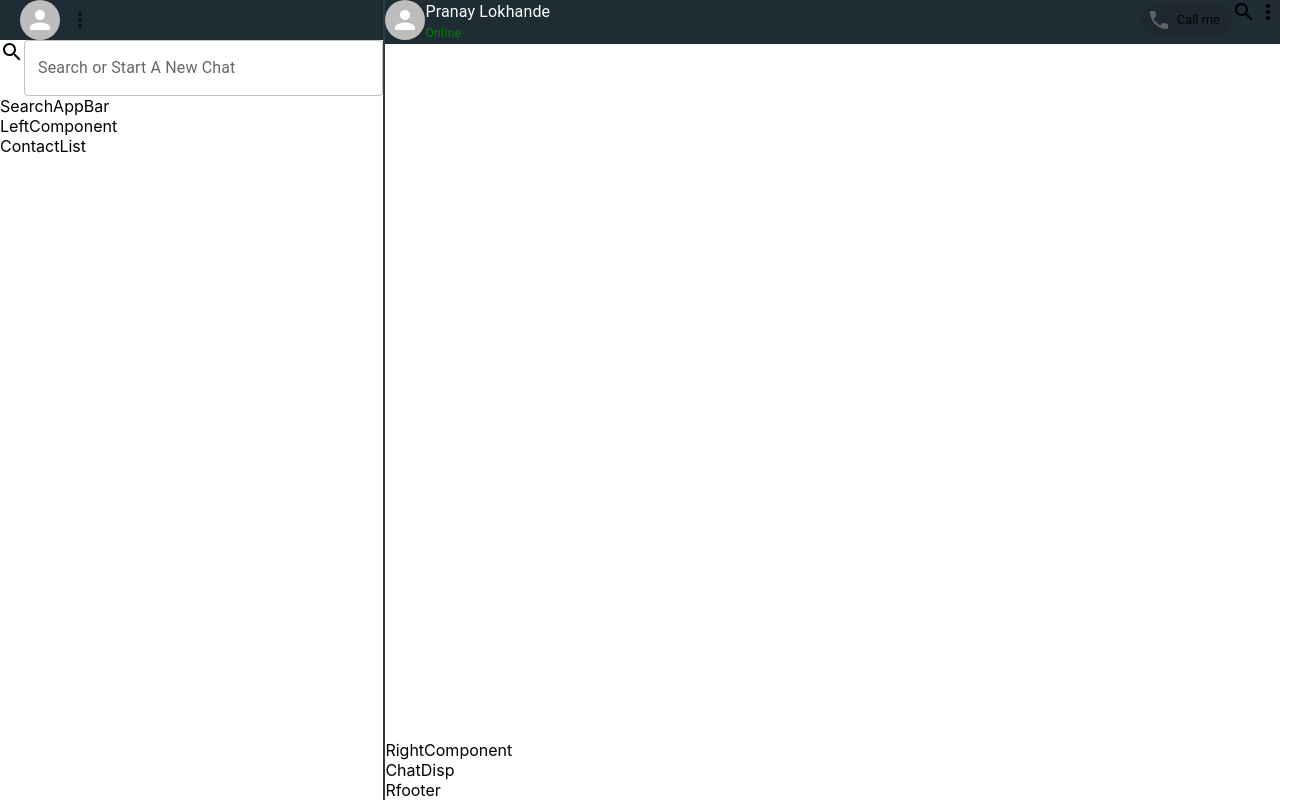
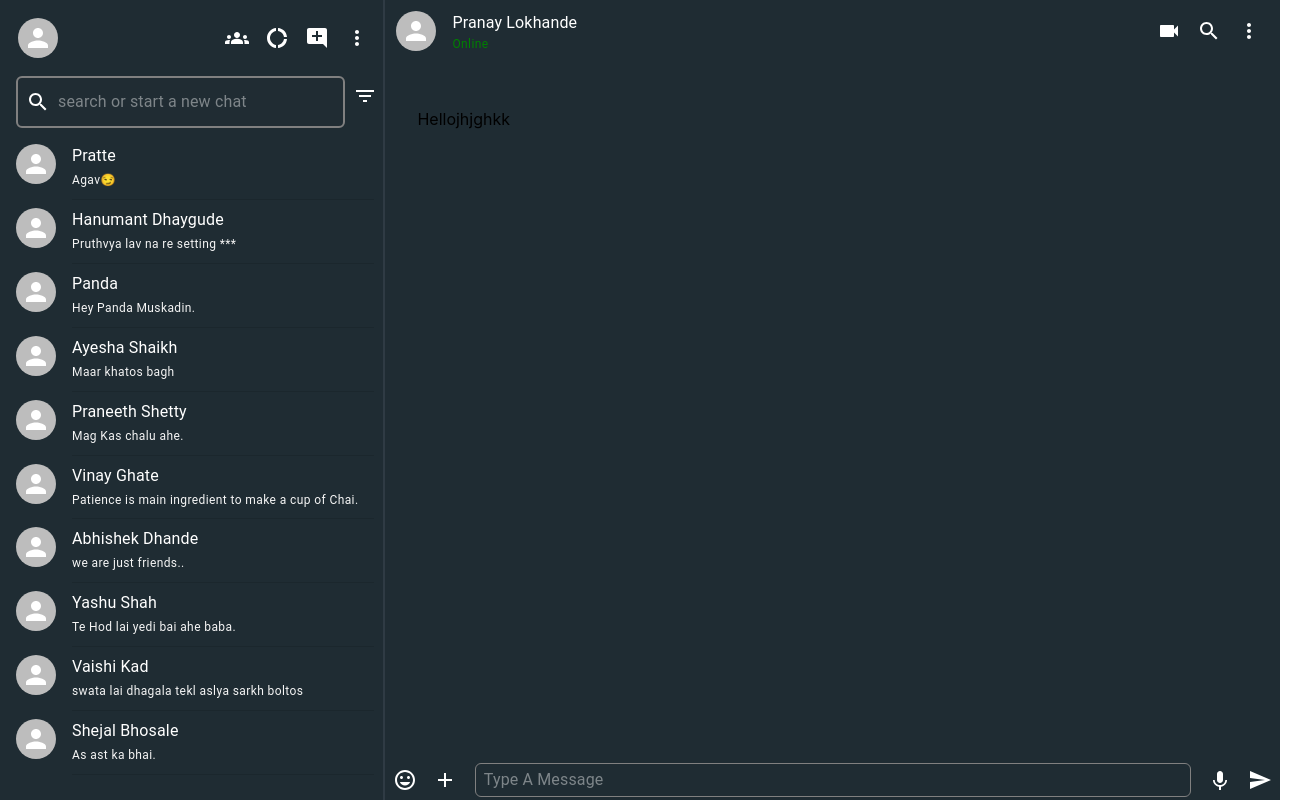
Before and after one commit to pruthvi-ays-max32/KyaBoltiPublic, a React (Create React App) app: page / in a window 1280 px wide. Shown: the whole page, 1312 px wide, since content can reach past the window. Built offline with nearby package versions, Linux system fonts and the light colour scheme.

Commit message:
Second Commit

```diff
--- a/src/Component/HomePage.jsx
+++ b/src/Component/HomePage.jsx
@@ -1,17 +1,31 @@
 import React from 'react'
 import LeftComponent from './LeftComponent'
 import RightComponent from './RightComponent'
-import {Box, AppBar} from '@mui/material'
+import {Box} from '@mui/material'
 
 export default function HomePage() {
+
+
+    const Contactlist = [
+        {id:1, name: "Pratte", contactNo : "1182451480", msg:"Agav😏"},
+        {id:2, name:"Hanumant Dhaygude", contactNo:"721907384", msg :"Pruthvya lav na re setting *** "},
+        {id:3, name:"Panda", contactNo:"8787876692", msg : "Hey Panda Muskadin."},
+        {id:4, name: "Ayesha Shaikh", contactNo : "1182451433", msg:"Maar khatos bagh"},
+        {id:5, name:"Praneeth Shetty", contactNo:"7219000099", msg :"Mag Kas chalu ahe."},
+        {id:6, name:"Vinay Ghate", contactNo:"8888886692", msg : "Patience is main ingredient to make a cup of Chai."},
+        {id:7, name:"Abhishek Dhande", contactNo:"721907384", msg :"we are just friends.."},
+        {id:8, name:"Yashu Shah", contactNo:"8787876692", msg : "Te Hod lai yedi bai ahe baba."},
+        {id:9, name: "Vaishi Kad", contactNo : "1182451433", msg:"swata lai dhagala tekl aslya sarkh boltos"},
+        {id:10, name:"Shejal Bhosale", contactNo:"7219000099", msg :"As ast ka bhai."},
+    ]
+
     return (
-        <Box display='flex' flexDirection={'row'} height={'100vh'}>
+        <Box display='flex' flexDirection={'row'} height={'100vh'} width={'100vw'}>
 
-            <LeftComponent />
+            <LeftComponent Contactlist={Contactlist}/>
             <Box sx={{border:".05px solid #2f3b44"}}/>
             <RightComponent />
 
         </Box>
-
     )
 }
--- a/src/Component/Left/ContactList.jsx
+++ b/src/Component/Left/ContactList.jsx
@@ -1,7 +1,33 @@
 import React from 'react'
-import {Box} from '@mui/material'
-export default function ContactList() {
+import {Avatar, Box, Divider, List, ListItem, Typography} from '@mui/material'
+export default function ContactList(props) {
+  let Contactlist = props.Contactlist
+
   return (
-    <Box>ContactList</Box>
+    <Box display={'flex'}>
+      <List sx={{maxHeight: '80vh', overflowY: 'scroll', scrollbarWidth:'thin'}}>
+          {Contactlist.map((contact, index)=>(
+            <>
+            <ListItem key={index}>
+              <Box display={'flex'} flexDirection={'row'}>
+                <Avatar/>
+                <Box display={'flex'} flexDirection={'column'} ml={2} >
+                  <Box>
+                  <Typography variant='body1' color={'white'}> {contact.name} </Typography>
+                  </Box>
+                  <Box>
+                  <Typography variant="caption" color={'whitesmoke'}>{contact.msg}</Typography>
+                  </Box>
+                </Box>
+              </Box>
+            </ListItem>
+            <Divider variant='inset' component={'li'}></Divider>
+            </>
+
+
+          ))}
+
+      </List>
+    </Box>
   )
 }
--- a/src/Component/Left/LAppBar.jsx
+++ b/src/Component/Left/LAppBar.jsx
@@ -1,22 +1,36 @@
 import React from 'react'
-import {Box, AppBar, Avatar, IconButton, Input, Icon, TextField} from '@mui/material'
+import { Box, AppBar, Avatar, IconButton, Input, Icon, TextField } from '@mui/material'
 
 import MoreVert from '@mui/icons-material/MoreVert'
+import GroupsIcon from '@mui/icons-material/Groups';
+import AddCommentIcon from '@mui/icons-material/AddComment';
+import DonutLargeIcon from '@mui/icons-material/DonutLarge';
+
 
 export default function LAppBar() {
   return (
     <Box>
 
-        <Box width={"100%"} height={'100%'} display={'flex'} alignItems={'center'} bgcolor={'#1f2c33'} padding={'0px 20px'}>
-            <Avatar/>
+      <Box width={"100%"} height={'9vh'} display={'flex'} alignItems={'center'} bgcolor={'#1f2c33'} padding={'2px 2px'} justifyContent={'space-between'} ml={2} >
+        <Avatar />
 
-            <Box display={'flex'}>
-                <IconButton>
-                   <MoreVert/>
-                </IconButton>
-            </Box>
+        <Box display={'flex'} mr={3}>
 
+          <IconButton>
+            <GroupsIcon sx={{color:'white'}} />
+          </IconButton>
+          <IconButton>
+            <DonutLargeIcon sx={{color:'white'}} />
+          </IconButton>
+          <IconButton>
+            <AddCommentIcon sx={{color:'white'}} />
+          </IconButton>
+          <IconButton>
+            <MoreVert sx={{color:'white'}} />
+          </IconButton>
         </Box>
+
+      </Box>
 
     </Box>
   )
--- a/src/Component/Left/SearchAppBar.jsx
+++ b/src/Component/Left/SearchAppBar.jsx
@@ -1,14 +1,24 @@
 import React from 'react'
-import {Box, TextField} from '@mui/material'
+import { Box, IconButton, TextField } from '@mui/material'
 import SearchIcon from '@mui/icons-material/Search'
+import FilterListIcon from '@mui/icons-material/FilterList';
+import { InputBase } from '@mui/material';
+
 export default function SearchAppBar() {
   return (
-    <Box>
-        <Box display={'flex'}>
-            <SearchIcon />
-            <TextField fullWidth label="Search or Start A New Chat" sx={{varient: 'outlined'}} id="fullWidth" />
+    <Box  display={'flex'} flexDirection={'row'} justifyContent={'space-between'} sx={{bgcolor:'111B21'}}>
+      <Box display={'flex'} flexDirection={'row'} borderRadius={'2px'} width={'90%'} bgcolor={'#202C33'} sx={{border:'2px solid grey', borderRadius:'6px' , height:'6vh', ml:2}}>
+        <IconButton>
+          <SearchIcon sx={{color:"white"}} />
+        </IconButton>
+        <InputBase placeholder='search or start a new chat' sx={{width:"100%", color:'white'}}></InputBase>
         </Box>
 
-        SearchAppBar</Box>
+        <Box sx={{width:'10%'}}>
+        <IconButton>
+          <FilterListIcon sx={{color:'white'}} />
+        </IconButton>
+        </Box>
+    </Box>
   )
 }
--- a/src/Component/LeftComponent.jsx
+++ b/src/Component/LeftComponent.jsx
@@ -3,15 +3,13 @@
 import LAppBar from './Left/LAppBar'
 import ContactList from './Left/ContactList'
 import SearchAppBar from './Left/SearchAppBar'
-export default function LeftComponent() {
+export default function LeftComponent(props) {
+  let Contactlist = props.Contactlist
   return (
-    <Box height={"100vh"} width={'30%'} backgroundColor={"white"}>
-
+    <Box height={"100vh"} width={'30%'} backgroundColor={"#1f2c33"}>
         <LAppBar/>
         <SearchAppBar/>
-        LeftComponent
-        <ContactList/>
-
+        <ContactList Contactlist={Contactlist}/>
     </Box>
   )
 }
--- a/src/Component/Right/ChatDisp.jsx
+++ b/src/Component/Right/ChatDisp.jsx
@@ -1,7 +1,16 @@
 import React from 'react'
 import {Box} from '@mui/material'
+import chatbg from './chatbg.png'
 export default function ChatDisp() {
+
+  const styles = {
+    paperContainer : {
+      backgroundImage : `url(${chatbg})`
+    }
+  };
   return (
-    <Box>ChatDisp</Box>
+    <Box height={'600vh'} width={"100%"} sx={{ml:4}}>
+          Hellojhjghkk
+     </Box>
   )
 }
--- a/src/Component/Right/RAppBar.jsx
+++ b/src/Component/Right/RAppBar.jsx
@@ -1,23 +1,33 @@
 import React from 'react'
-import { Avatar, Box, IconButton, Typography, Chip} from '@mui/material'
+import { Avatar, Box, IconButton, Typography} from '@mui/material'
 import SearchIcon from '@mui/icons-material/Search'
 import MoreVert from '@mui/icons-material/MoreVert'
-import MdPhone from '@mui/icons-material/Phone';
+import VideocamIcon from '@mui/icons-material/Videocam';
 export default function RAppBar() {
     return (
         <Box width={'100%'} height={'100%'} alignItems={"center"}>
-            <Box bgcolor={'#1f2c33'} display={'flex'} justifyContent={'space-between'} flexDirection={'row'}>
+            <Box bgcolor={'#1f2c33'} display={'flex'} justifyContent={'space-between'} flexDirection={'row'} height={'9vh'} border={'1px solid #1f2c33'} p={'10px 10px'}>
                 <Box display={'flex'}>
                     <Avatar />
-                    <Box display={"flex"} flexDirection={'column'}>
+                    <Box display={"flex"} flexDirection={'column'} ml={2} sx={{}}>
                         <Typography variant='body1' color={'white'}>Pranay Lokhande</Typography>
                         <Typography variant='caption' color={'green'}>Online</Typography>
                     </Box>
                 </Box>
-                <Box>
-                    <Chip icon={<MdPhone />} label="Call me" />
-                    <SearchIcon />
-                    <MoreVert/>
+                <Box height={"100%"} textAlign={'center'} ml={3}>
+
+                    <IconButton>
+                        <VideocamIcon sx={{ color: "white" }} />
+                    </IconButton>
+
+                    <IconButton>
+                        <SearchIcon sx={{ color: "white" }} />
+                    </IconButton>
+
+                    <IconButton>
+                        <MoreVert sx={{ color: "white" }} />
+                    </IconButton>
+
                 </Box>
             </Box>
 
--- a/src/Component/Right/Rfooter.jsx
+++ b/src/Component/Right/Rfooter.jsx
@@ -1,7 +1,54 @@
 import React from 'react'
-import {Box} from '@mui/material'
+import { Box, IconButton, Paper, TextField } from '@mui/material'
+import InsertEmoticonIcon from '@mui/icons-material/InsertEmoticon';
+import AddIcon from '@mui/icons-material/Add';
+import KeyboardVoiceIcon from '@mui/icons-material/KeyboardVoice';
+import SendIcon from '@mui/icons-material/Send';
+import {InputBase} from '@mui/material';
+
+
+
+
 export default function Rfooter() {
   return (
-    <Box>Rfooter</Box>
+    <Box width={'100%'} height={'12vh'} alignItems={"center"} bgcolor={'#1f2c33'} display={'flex'} justifyContent={'space-between'}>
+        <Box textAlign={'start'}>
+        <IconButton>
+            <InsertEmoticonIcon sx={{
+              color:"white"
+            }}/>
+          </IconButton>
+
+          <IconButton>
+            <AddIcon sx={{
+              color:"white"
+            }} />
+          </IconButton>
+
+
+        </Box>
+
+        <Box width={"80%"} textAlign={"center"}>
+          <InputBase  placeholder={'  Type A Message'} sx={{width:'100%', color:'white', bgcolor:"solid grey", border:'1px solid grey', borderRadius:'6px'}}></InputBase>
+        </Box>
+
+        <Box>
+          <IconButton>
+            <KeyboardVoiceIcon sx={{
+              color:"white"
+            }} />
+          </IconButton>
+
+        <IconButton>
+            <SendIcon sx={{
+              color:"white"
+            }} />
+          </IconButton>
+        </Box>
+
+
+        </Box>
+
+
   )
 }
--- a/src/Component/RightComponent.jsx
+++ b/src/Component/RightComponent.jsx
@@ -5,9 +5,8 @@
 import ChatDisp from './Right/ChatDisp'
 export default function RightComponent() {
   return (
-    <Box backgroundColor={"white"} height={'100%'} width='70%' display="flex" justifyContent="center" flexDirection={'column'}>
+    <Box backgroundColor={"#1f2c33"} height={'100%'} width='70%' display="flex" justifyContent="center" flexDirection={'column'}>
         <RAppBar/>
-        RightComponent
         <ChatDisp/>
         <Rfooter/>
     </Box>
```
Also changed, not shown: src/Component/Right/chatbg.png (added).
